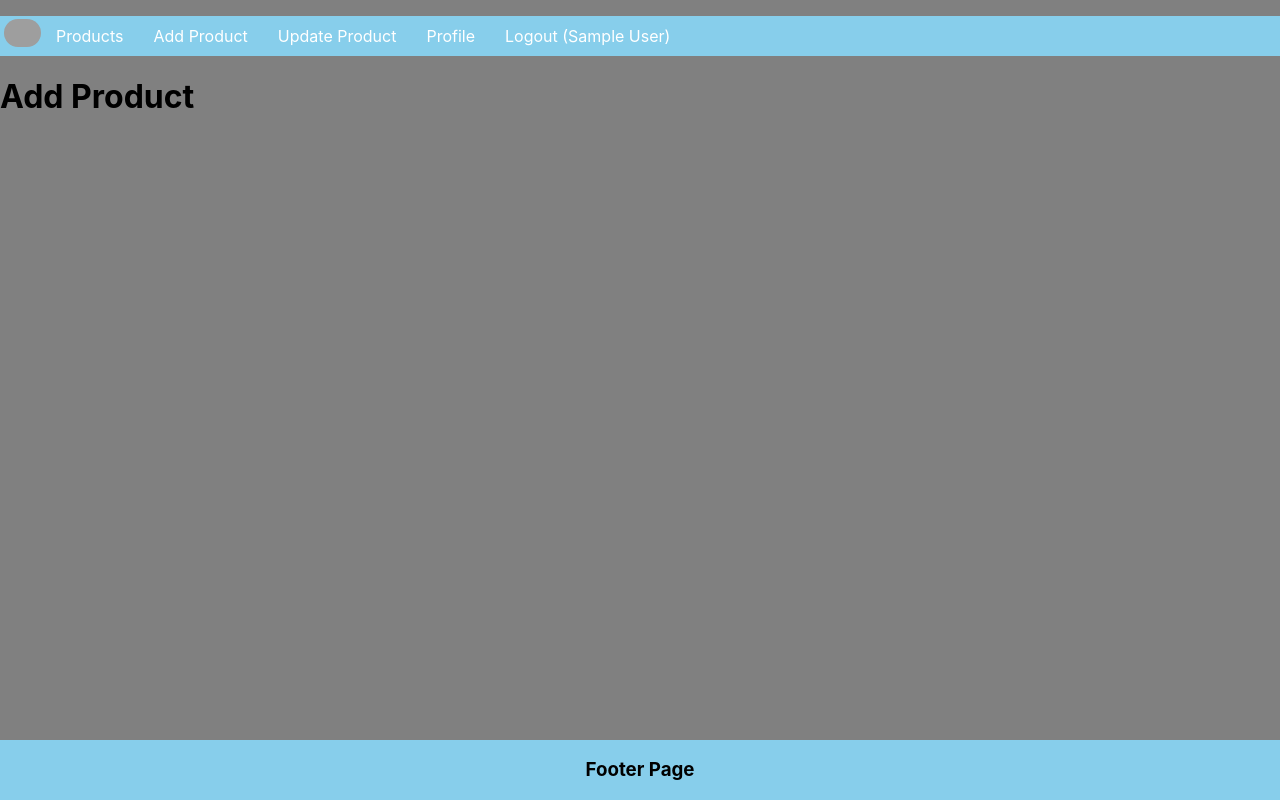
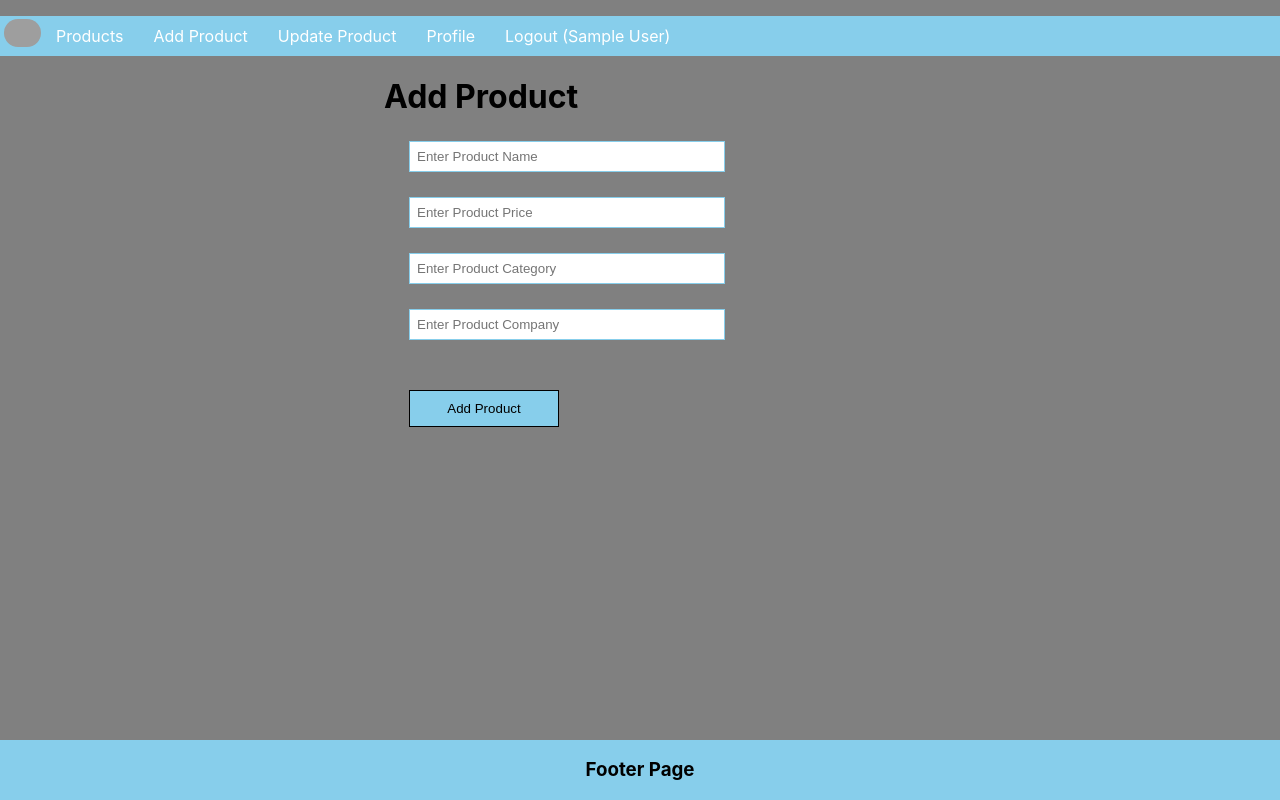
Before and after one commit to ragini954/eshoppingapp, a React (Create React App) app in the folder client/: page /add in a window 1280 px wide. Built offline with nearby package versions, Linux system fonts and the light colour scheme; sample sign-in values are in the browser's storage; grey boxes are pictures that could not be loaded.

Commit message:
Created Add Product UI and an api for product list

```diff
--- a/client/src/App.js
+++ b/client/src/App.js
@@ -5,6 +5,8 @@ import { BrowserRouter,Route,Routes } from 'react-router-dom';
 import {SignUp} from './components/SignUp';
 import { PrivateComponent } from './components/PrivateComponent';
 import { Login } from './components/Login';
+import { AddProduct } from './components/AddProduct';
+import {ProductList} from './components/ProductList'
 function App() {
   return (
     <div>
@@ -13,8 +15,8 @@ function App() {
       <Footer/>
       <Routes>
       <Route element={<PrivateComponent/>}>
-      <Route path='/' element={<h1>Products</h1>}/>
-      <Route path='/add' element={<h1>Add Product</h1>}/>
+      <Route path='/' element={<ProductList/>}/>
+      <Route path='/add' element={<AddProduct/>}/>
       <Route path='/update' element={<h1>Update Product</h1>}/>
       <Route path='/logout' element={<h1>Logout</h1>}/>
       <Route path='/profile' element={<h1>Profile</h1>}/>
--- /dev/null
+++ b/client/src/components/AddProduct.js
@@ -0,0 +1,56 @@
+import { useState,useEffect } from "react"
+import {useNavigate } from "react-router-dom"
+
+export const AddProduct=()=>{
+    const [name,setName]=useState('')
+    const [price,setPrice]=useState('')
+    const [category,setCategory]=useState('')
+    const [company,setCompany]=useState('')
+    const [error,setError]=useState(false)
+    const navigate=useNavigate()
+
+
+    const auth=localStorage.getItem('user')
+
+    const addProduct=async(e)=>{
+        console.log('name',name)
+        console.log('not name',!name)
+        if(!name||!price||!category||!company)
+        {
+            setError(true)
+            return false
+        }
+       console.warn(name,price,category,company)
+       const userId=JSON.parse(auth)._id
+       let result= await fetch('http://localhost:5000/add',
+       {
+        method:'post',
+        body:JSON.stringify({name,userId,price,category,company}),
+        headers:{
+          'Content-Type':'application/json'
+        }
+        })
+       result=await result.json()
+        console.warn(result)
+        navigate('/')
+        // localStorage.setItem("product",JSON.stringify(result))
+    }
+    return(
+        <div className="register">
+            <h1>Add Product</h1>
+            <input className="inputBox" type="text" placeholder="Enter Product Name"
+             onChange={(e)=>setName(e.target.value)}/>
+            {error && !name && <span style={{color:'red',marginTop:'-20px',display:'block',marginLeft:'25px'}}>Enter Valid Name</span>}
+            <input className="inputBox" type="text" placeholder="Enter Product Price"
+            onChange={(e)=>setPrice(e.target.value)}/>
+            {error&& !price && <span style={{color:'red',marginTop:'-20px',display:'block',marginLeft:'25px'}}>Enter Valid Price</span>}
+            <input className="inputBox" type="text" placeholder="Enter Product Category"
+            onChange={(e)=>setCategory(e.target.value)}/>
+            {error && !category && <span style={{color:'red',marginTop:'-20px',display:'block',marginLeft:'25px'}}>Enter Valid Category</span>}
+            <input className="inputBox" type="text" placeholder="Enter Product Company"
+            onChange={(e)=>setCompany(e.target.value)}/>
+            {error && !company && <span style={{color:'red',marginTop:'-20px',display:'block',marginLeft:'25px'}}>Enter Valid Company</span>}
+            <button className="appButton" type="button" onClick={addProduct}>Add Product</button>
+        </div>
+    )
+}
--- a/client/src/components/Login.js
+++ b/client/src/components/Login.js
@@ -36,7 +36,7 @@ export const Login = () => {
         }
 
   return (
-    <form>
+    <form className="register">
             <h1>Login</h1>
             <input className="inputBox" type="text" placeholder="Enter Email"
             onChange={(e)=>setEmail(e.target.value)} />
--- /dev/null
+++ b/client/src/components/ProductList.js
@@ -0,0 +1,6 @@
+export const ProductList=()=>{
+
+    return(<div>
+
+    </div>)
+}
```
Also changed, not shown: 1 other file (tests, documents, lock files or other folders).
